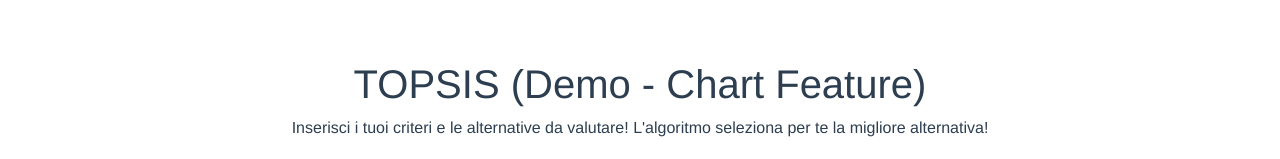
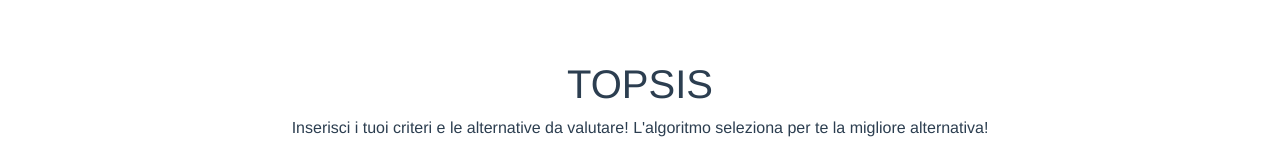
Before and after one commit to lucamarino07/electre-3, a Vue app: page / in a window 1280 px wide. Shown: the top 159 px of the page. Built offline with nearby package versions, Linux system fonts and the light colour scheme; what vue2-frappe would draw is missing.

Commit message:
Grafico finito merge

```diff
--- a/src/App.vue
+++ b/src/App.vue
@@ -1,7 +1,7 @@
 <template>
   <div id="app">
     <div class="container">
-      <h1 class="title">TOPSIS (Demo - Chart Feature)</h1>
+      <h1 class="title">TOPSIS</h1>
       <p>Inserisci i tuoi criteri e le alternative da valutare! L'algoritmo seleziona per te la migliore alternativa!</p>
       <p>(Vi sono già 5 alternative di partenza, puoi usarle per testare l'algoritmo o cancellarle ed inserire le tue)</p>
     </div>
```
